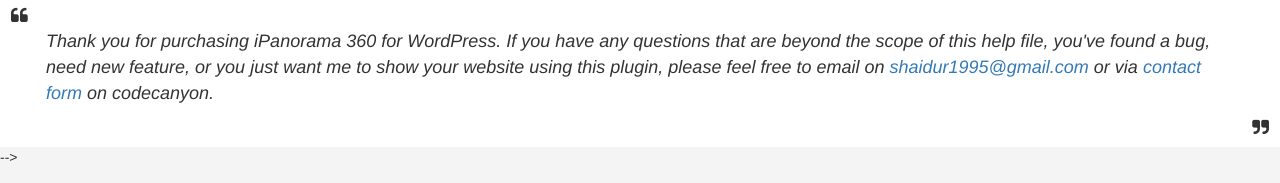
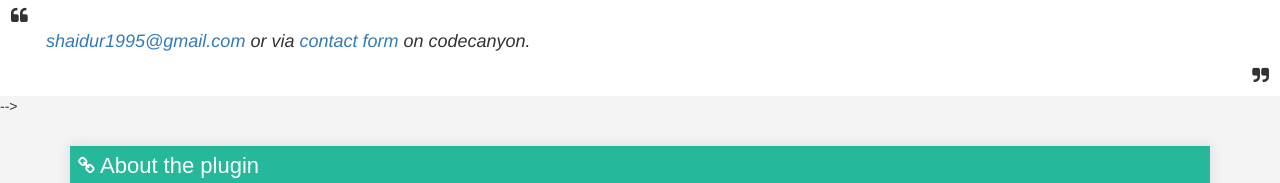
Before and after one commit to shaidur1995/ipanorama360-plugin-documentation, a plain HTML site: page index.html in a window 1280 px wide. Shown: the part 575-758 px from the top of the page. Drawn offline with nearby package versions, Linux system fonts and the light colour scheme; a script that the page names is missing; a web font is replaced by a local one.

Commit message:
Update Index.html

```diff
--- a/index.html
+++ b/index.html
@@ -81,7 +81,7 @@
 			<div class="col-md-12">
 				<!-- promo -->
 				<div class="promo quote">
-					<p><i>Thank you for purchasing iPanorama 360 for WordPress. If you have any questions that are beyond the scope of this help file, you've found a bug, need new feature, or you just want me to show your website using this plugin, please feel free to email on <a href="mailto:shaidur1995@gmail.com">shaidur1995@gmail.com</a> or via <a href="http://codecanyon.net/user/shaidur1995#contact" target="_blank">contact form</a> on codecanyon.</i></p>
+					<p><i> <a href="mailto:shaidur1995@gmail.com">shaidur1995@gmail.com</a> or via <a href="http://codecanyon.net/user/shaidur1995#contact" target="_blank">contact form</a> on codecanyon.</i></p>
 				</div>
 				<!-- /end promo -->
 			</div>
```
